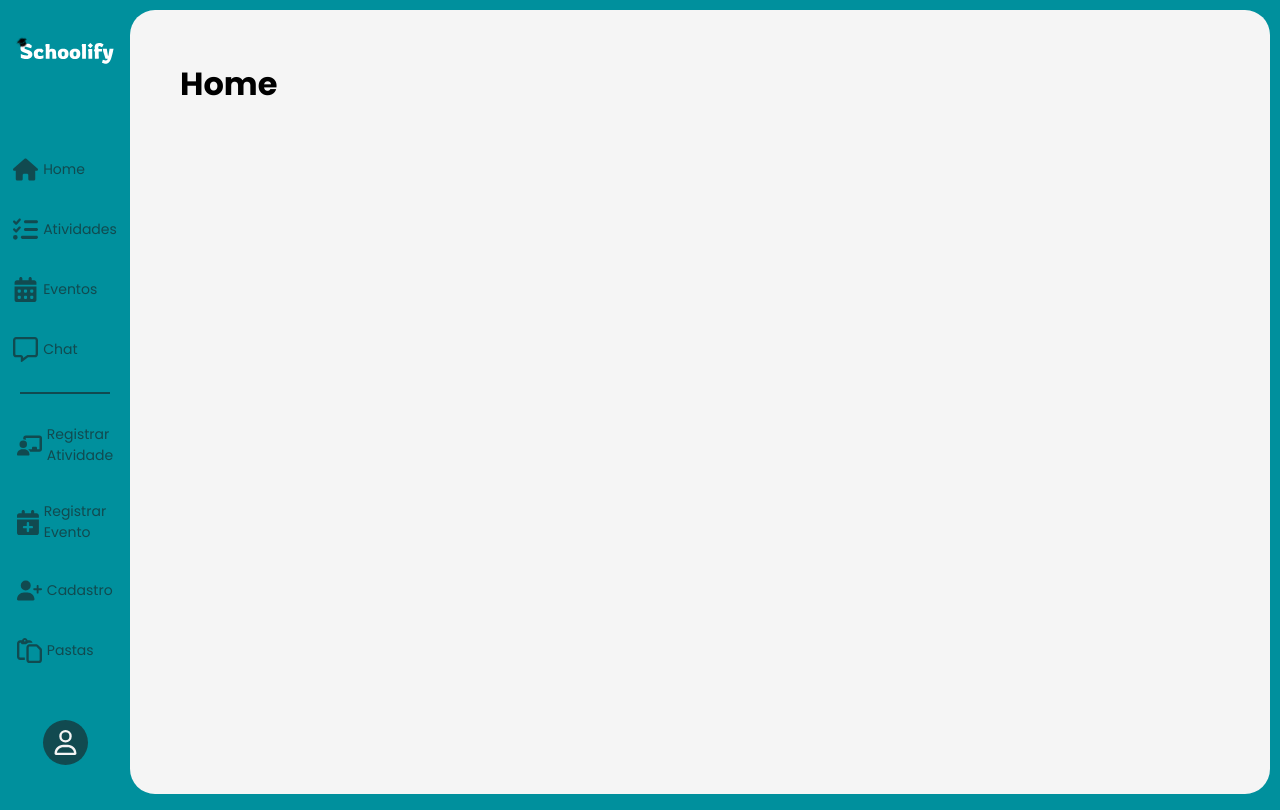
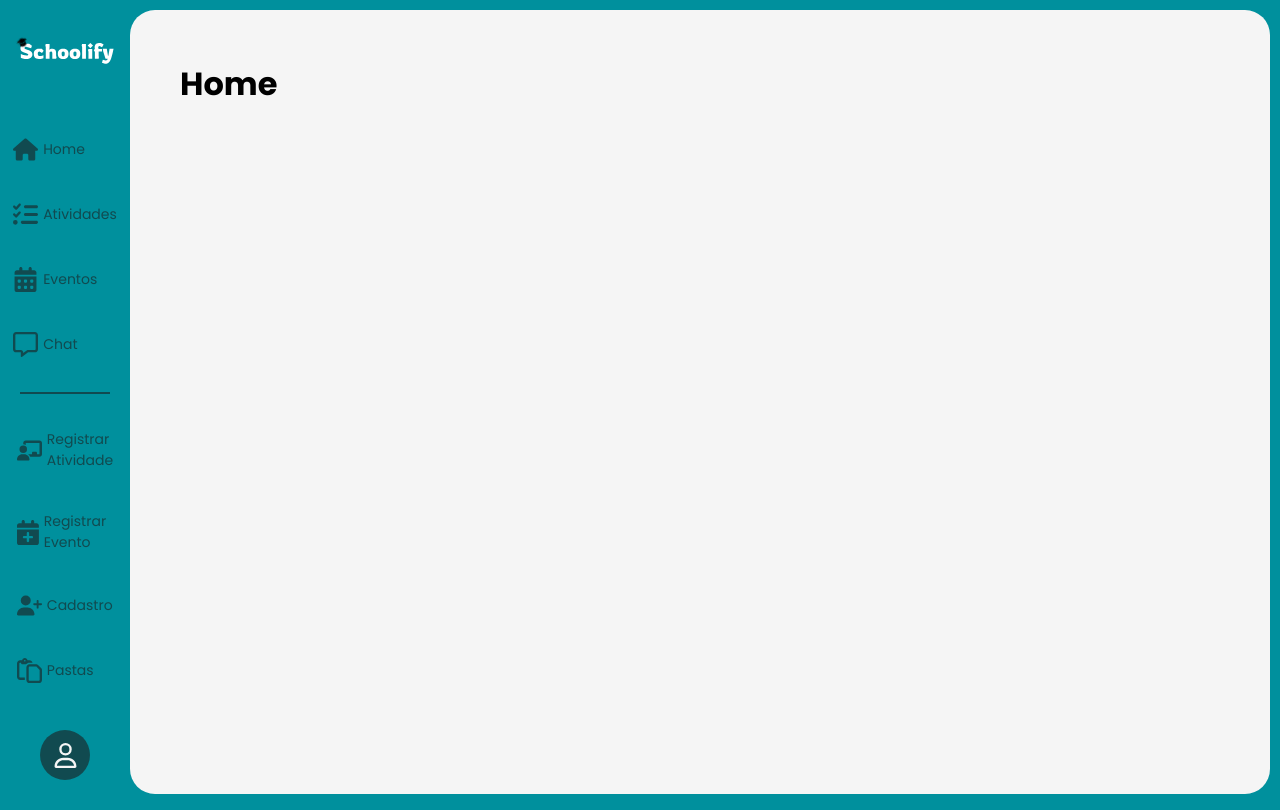
Before and after one commit to Lucas0u/Schoolify_01, a Next.js app: page / in a window 1280 px wide. Built offline with nearby package versions, Linux system fonts and the light colour scheme.

Commit message:
"Atualização Menu"

```diff
--- a/src/components/menu/Menu.jsx
+++ b/src/components/menu/Menu.jsx
@@ -92,14 +92,13 @@ export default function Menu() {
             <li onClick={() => router.push('/livros')}>Livros</li>
           </ul>
         </li>
+        {/* PERFIL E CONFIG */}
+        <div className={styles.profile}>
+          <li onClick={handleProfileClick} className={getLiClass('perfil')}>
+            <FontAwesomeIcon icon={farUser} className={styles.icon} />
+          </li>
+        </div>
       </ul>
-
-      {/* PERFIL E CONFIG */}
-      <div className={styles.profile}>
-        <li onClick={handleProfileClick} className={getLiClass('perfil')}>
-          <FontAwesomeIcon icon={farUser} className={styles.icon} />
-        </li>
-      </div>
     </nav>
   );
 }
--- a/src/styles/Menu.module.css
+++ b/src/styles/Menu.module.css
@@ -31,13 +31,12 @@
 .Menu ul {
   margin: 0;
   padding: 0;
-
 }
 
 .menuItem {
   color: var(--cinza);
   padding: 5px;
-  margin: 25px 0;
+  margin: 30px 0;
 
   display: flex;
   align-items: center;
@@ -129,17 +128,29 @@
   display: flex;
   align-items: center;
   justify-content: center;
+
   position: absolute;
-  bottom: 20px;
+  bottom: 0px;
+  left: 0px;
 
-  box-sizing: border-box;
+  width: 100%;
 }
 
+
 .profile li {
+  display: flex;
+  align-items: center;
+  justify-content: center;
+
+  width: 50px;
+  height: 50px;
+
   list-style-type: none;
   padding: 10px;
+
   color: var(--branco);
   background-color: var(--cinza);
+
   border-radius: 50%;
   box-sizing: border-box;
 }
@@ -154,6 +165,7 @@
 .profile .menuItem.active {
   color: var(--azul-intermediário);
   background-color: var(--branco);
+
   transition: background-color 0.3s ease;
   border-radius: 50%;
 }
```
